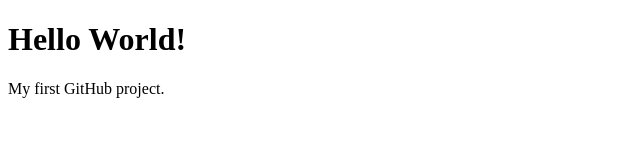
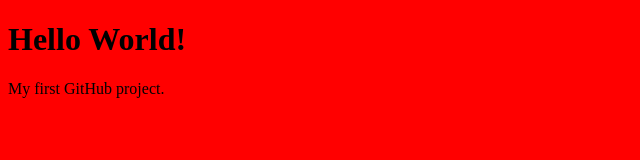
Before and after one commit to umidjonnishonboyev006-cpu/project, a plain HTML site: page index.html in a window 1280 px wide. Shown: the whole page, without its empty margins (0-640 px from the left). Drawn offline with Linux system fonts and the light colour scheme.

Commit message:
first commit

```diff
--- a/main.css
+++ b/main.css
@@ -1 +1,3 @@
-background color: black;
+body {
+    background-color: red;
+}
```
